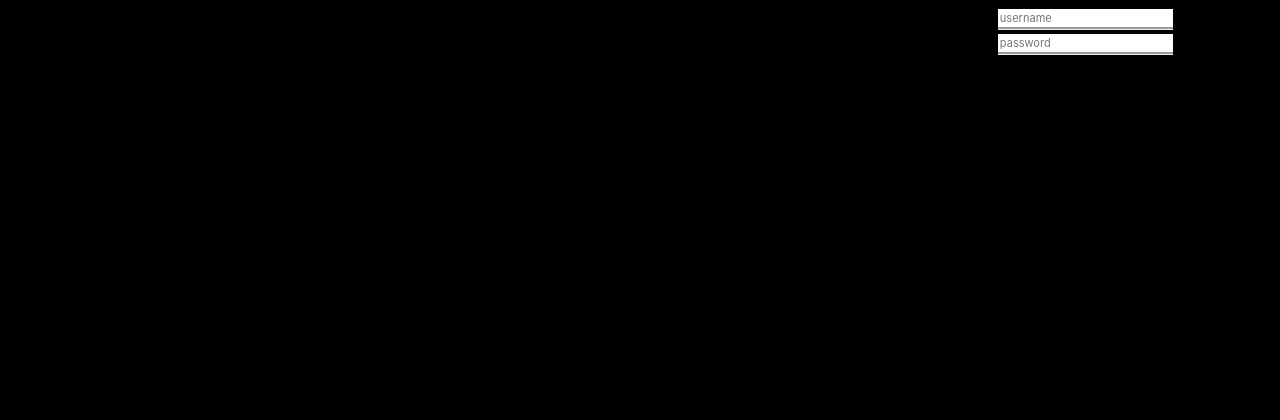
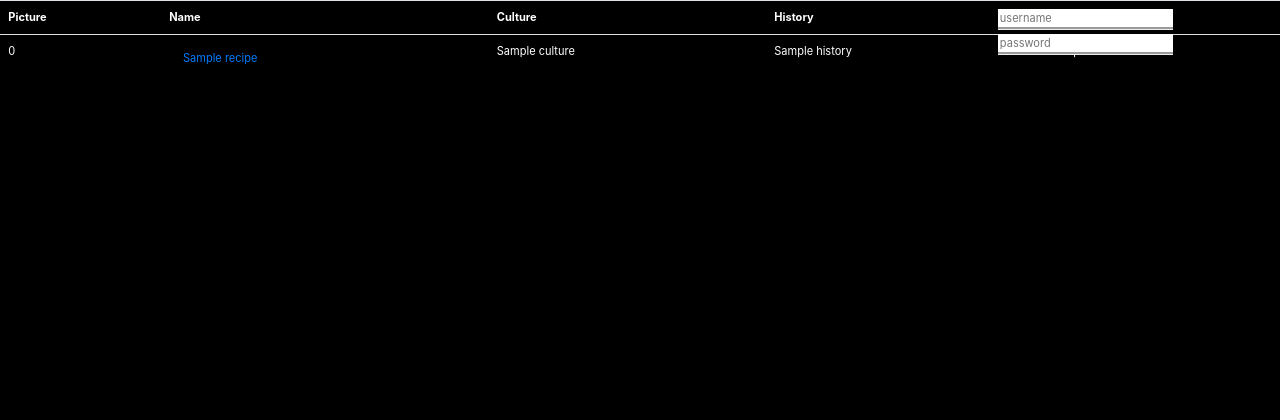
Before and after one commit to nicumaster/Gastro-Culture, a PHP site: template view/rezept_index.php in a window 1280 px wide. Shown: the part 58-478 px from the top of the page. Run offline with PHP 8.4, Linux system fonts and the light colour scheme; the template is opened without the code that fills it: most values are stand-ins (such as "Sample title", 1, 10 or a date in 2020); data that the repository does not hold is empty; some libraries are stand-ins or nearby versions.

Commit message:
recipe site bearbeitet

```diff
--- a/controller/LandController.php
+++ b/controller/LandController.php
@@ -11,7 +11,6 @@ class LandController
     {
         $landRepository = new LandRepository();
         $region = $_GET['region'];
-        $landRepository->selectRegion($region);
         $view = new View('land_index');
         $view->title = 'Land';
         $view->heading = '';
--- a/data/schema.sql
+++ b/data/schema.sql
@@ -35,8 +35,8 @@ CREATE TABLE  recipes (
   country_id   INT UNSIGNED NOT NULL,
   recipe       VARCHAR(64)  NOT NULL,
   culture      VARCHAR(64)  NOT NULL,
-  history      VARCHAR(64)  NOT NULL,
-  description  VARCHAR(64)  NOT NULL,
+  history      VARCHAR(500)  NOT NULL,
+  description  VARCHAR(500)  NOT NULL,
   PRIMARY KEY  (recipe_id),
   CONSTRAINT FK_Country FOREIGN KEY (country_id)
   REFERENCES countries(country_id)
--- a/repository/LandRepository.php
+++ b/repository/LandRepository.php
@@ -48,8 +48,4 @@ class LandRepository extends Repository
         $statement->close();
         return $rows;
     }
-
-    public function selectRegion($region) {
-
-    }
 }
--- a/view/land_index.php
+++ b/view/land_index.php
@@ -13,7 +13,7 @@
             // Schleife über alle Kontakte, die jeweils in einer Tabellenzeile angezeigt werden.
             foreach($countries as $country) {
                 echo "<tr>
-				<td>".$country->country."</td>
+				<td><a href='rezept'>".$country->country."</a></td>
 				<td>".$country->language."</td>
 				<td>".$country->population."</td>
 				</tr>\n";
--- a/view/rezept_index.php
+++ b/view/rezept_index.php
@@ -1,11 +1,29 @@
-<?php
-
-$form = new Form('/user/doCreate');
-
-echo $form->text()->label('Vorname')->name('firstName');
-echo $form->text()->label('Nachname')->name('lastName');
-echo $form->text()->label('Mail')->name('email');
-// echo $form->password()->label('Password')->name('password');
-echo $form->submit()->label('Benutzer erstellen')->name('send');
-
-$form->end();
+<div class="panel panel-default">
+    <div class="panel-body">
+        <table class="table table-striped table-condensed">
+            <thead>
+            <tr>
+                <th>Picture</th>
+                <th>Name</th>
+                <th>Culture</th>
+                <th>History</th>
+                <th>Description</th>
+            </tr>
+            </thead>
+            <tbody>
+            <?php
+            $placeholer_pictures = 0;
+            foreach($recipes as $recipe) {
+                echo "<tr>
+                <td>".$placeholer_pictures."</td> <!-- Placeholder_pictures muss durch Bilder in files aufrufen ersetzt werden-->
+				<td><a href='default'>".$recipe->recipe."</a></td>
+				<td>".$recipe->culture."</td>
+				<td>".$recipe->history."</td>
+				<td>".$recipe->description."</td>
+				</tr>\n";
+            }
+            ?>
+            </tbody>
+        </table>
+    </div>
+</div>
```
Also changed, not shown: controller/RezeptController.php (+6 -7 lines), repository/RezeptRepository.php (+14 -15 lines), view/rezepte_index.php (deleted, +0 -11 lines), 1 other file.
